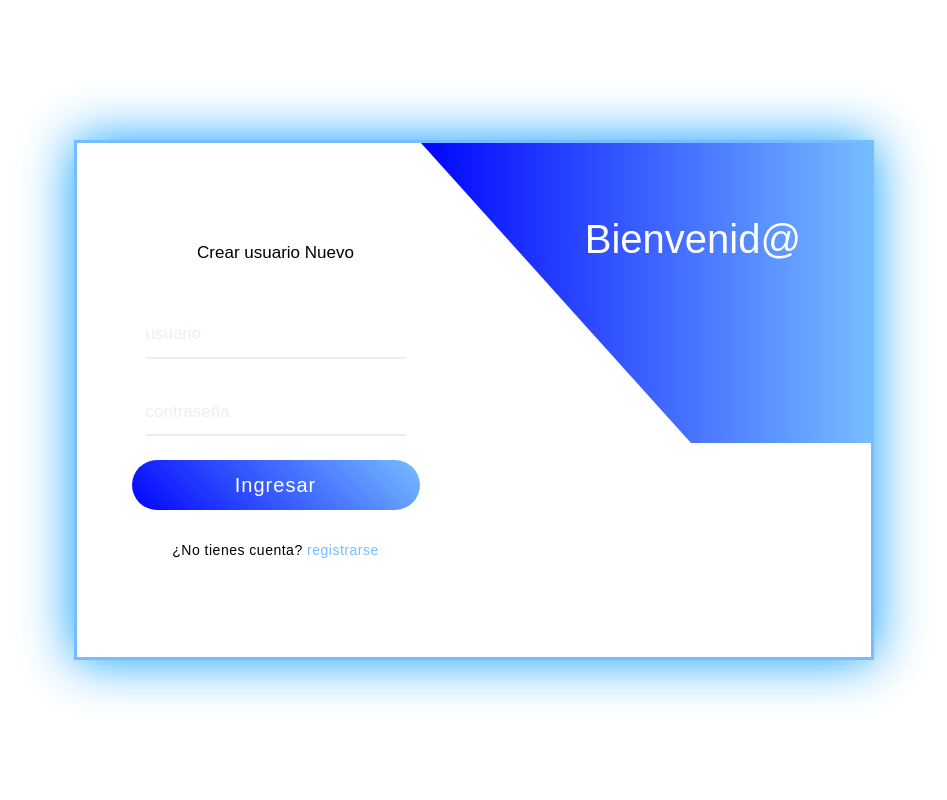
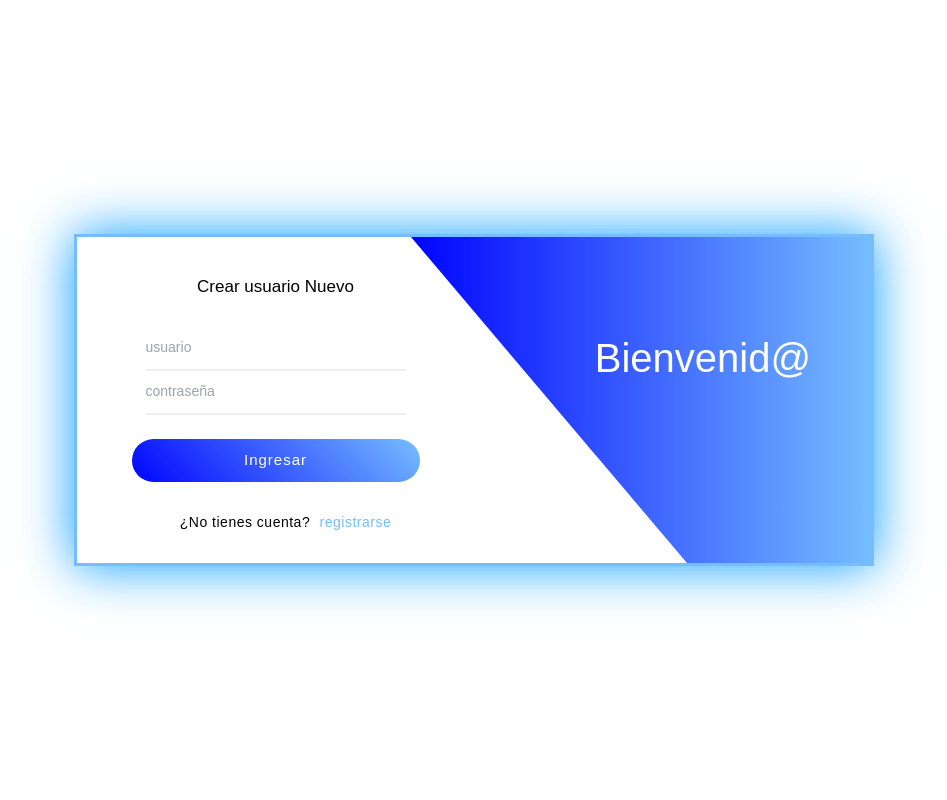
Before and after one commit to The-Fersho/Talento-UML, a PHP site: page /examen/login.php in a window 1280 px wide. Shown: the whole page, without its empty margins (166-1113 px from the left). Run offline with PHP 8.4, Linux system fonts and the light colour scheme; some libraries are stand-ins or nearby versions.

Commit message:
se corrgieron algunos errores peque;os falta agregar paginas y editar el area de los usuarios

```diff
--- a/login.php
+++ b/login.php
@@ -14,13 +14,132 @@
 <html lang="es">
 
 <head>
-    <title>login</title>
+    <title>Inicio de sesión</title>
     <meta charset="utf-8">
     <meta name="viewport" content="width=device-width, initial-scale=1, shrink-to-fit=no">
-    <link rel="stylesheet" href="https://unicons.iconscout.com/release/v2.1.9/css/unicons.css">
+    <link rel="shortcut icon" href="./assets/img/favicon.ico" />
+  <link rel="apple-touch-icon" sizes="76x76" href="./assets/img/apple-icon.png" />
     <link rel="stylesheet" href="https://cdnjs.cloudflare.com/ajax/libs/twitter-bootstrap/4.5.0/css/bootstrap.min.css">
-    <link rel="stylesheet" href="style.css">
     <link rel="stylesheet" href="cl-icon/css/all.min.css">
+    <link href="https://cdn.jsdelivr.net/npm/tailwindcss@2.2.19/dist/tailwind.min.css" rel="stylesheet">
+    <script src="https://cdn.tailwindcss.com"></script>
+    <style>
+        * {
+  margin: 0;
+  padding: 0;
+  font-family: arial;
+  color: #fff;
+}
+body {
+  width: 100vw;
+  height: 100vh;
+  background: #ffffff;
+  display: grid;
+  justify-content: center;
+  align-content: center;
+}
+::-webkit-input-placeholder {
+  color: #eee;
+}
+.wrapper {
+  position: relative;
+  width: 800px;
+  height: auto;
+  display: grid;
+  grid-template-columns: 1fr 1fr;
+  border: 3px solid #76bdff;
+  box-shadow: 0 0 50px 0 #099dff;
+}
+
+.form {
+  display: flex;
+  flex-direction: column;
+  justify-content: center;
+  align-items: center;
+}
+.title {
+  padding-top: 40px;
+  padding-bottom: 30px;
+  font-size: 17px;
+  color:#000000;
+}
+.inp {
+  padding-bottom: 10px;
+  border-bottom: 2px solid #eee;
+}
+.input {
+  border: none;
+  outline: none;
+  background: none;
+  width: 260px;
+  margin-top: 10px;
+  padding-right: 10px;
+  font-size: 14px;
+  color: rgb(0, 4, 255);
+}
+.submit {
+  border: none;
+  outline: none;
+  width: 288px;
+  margin-top: 30px;
+  padding-top: 10px;
+  padding: 10px 0;
+  font-size: 15px;
+  border-radius: 40px;
+  letter-spacing: 1px;
+  cursor: pointer;
+  color: #ffffff;
+  background: linear-gradient(45deg,  rgb(0, 4, 255), #76bdff);
+}
+.footer {
+  margin-top: 30px;
+  margin-bottom: 30px;
+  padding-left: 20px;
+  letter-spacing: 0.5px;
+  font-size: 14px;
+  color: #000000;
+}
+.link {
+  color: #76bdff;
+  text-decoration: none;
+  padding-left: 5px;
+}
+.banner {
+  position: absolute;
+  top: 0;
+  right: 0;
+  width: 460px;
+  height: 326px;
+  background: linear-gradient(to right, rgb(0, 4, 255), #76bdff);
+  clip-path: polygon(0 0, 100% 0, 100% 100%, 60% 100%);
+  padding-right: 60px;
+  text-align: right;
+  display: flex;
+  flex-direction: column;
+  justify-content: center;
+  align-items: flex-end;
+}
+
+.wel_text {
+  font-size: 40px;
+  margin-top: -50px;
+  line-height: 50px;
+}
+.para {
+  margin-top: 10px;
+  font-size: 18px;
+  line-height: 24px;
+  letter-spacing: 1px;
+}
+
+.fondonavegacion{
+  color: rgb(255, 255, 255);
+  border: none;
+  padding: 5px 10px;
+  border-radius: 5px;
+  box-shadow: 4px 4px 2px 1px rgba(0, 0, 0, 0.2);
+}
+    </style>
 </head>
 
 <body>
--- a/style.css
+++ b/style.css
@@ -18,12 +18,13 @@
 .wrapper {
   position: relative;
   width: 800px;
-  height: 65vh;
+  height: auto;
   display: grid;
   grid-template-columns: 1fr 1fr;
   border: 3px solid #76bdff;
   box-shadow: 0 0 50px 0 #099dff;
 }
+
 .form {
   display: flex;
   flex-direction: column;
@@ -37,7 +38,7 @@
   color:#000000;
 }
 .inp {
-  padding-bottom: 10px;
+  padding-bottom: 5px;
   border-bottom: 2px solid #eee;
 }
 .input {
@@ -45,18 +46,18 @@
   outline: none;
   background: none;
   width: 260px;
-  margin-top: 40px;
+  margin-top: 10px;
   padding-right: 10px;
-  font-size: 17px;
+  font-size: 14px;
   color: rgb(0, 4, 255);
 }
 .submit {
   border: none;
   outline: none;
   width: 288px;
-  margin-top: 25px;
+  margin-top: 15px;
   padding: 10px 0;
-  font-size: 20px;
+  font-size: 15px;
   border-radius: 40px;
   letter-spacing: 1px;
   cursor: pointer;
@@ -64,7 +65,9 @@
   background: linear-gradient(45deg,  rgb(0, 4, 255), #76bdff);
 }
 .footer {
-  margin-top: 30px;
+  margin-top: 15px;
+  margin-bottom: 15px;
+  padding-left: 20px;
   letter-spacing: 0.5px;
   font-size: 14px;
   color: #000000;
@@ -72,23 +75,23 @@
 .link {
   color: #76bdff;
   text-decoration: none;
+  padding-left: 5px;
 }
 .banner {
   position: absolute;
   top: 0;
   right: 0;
-  width: 450px;
-  height: 300px;
+  width: 460px;
+  height: 366px;
   background: linear-gradient(to right, rgb(0, 4, 255), #76bdff);
   clip-path: polygon(0 0, 100% 0, 100% 100%, 60% 100%);
-  padding-right: 70px;
+  padding-right: 60px;
   text-align: right;
   display: flex;
   flex-direction: column;
   justify-content: center;
   align-items: flex-end;
 }
-
 .wel_text {
   font-size: 40px;
   margin-top: -50px;
```
Also changed, not shown: registrarse.php (+5 -3 lines).
